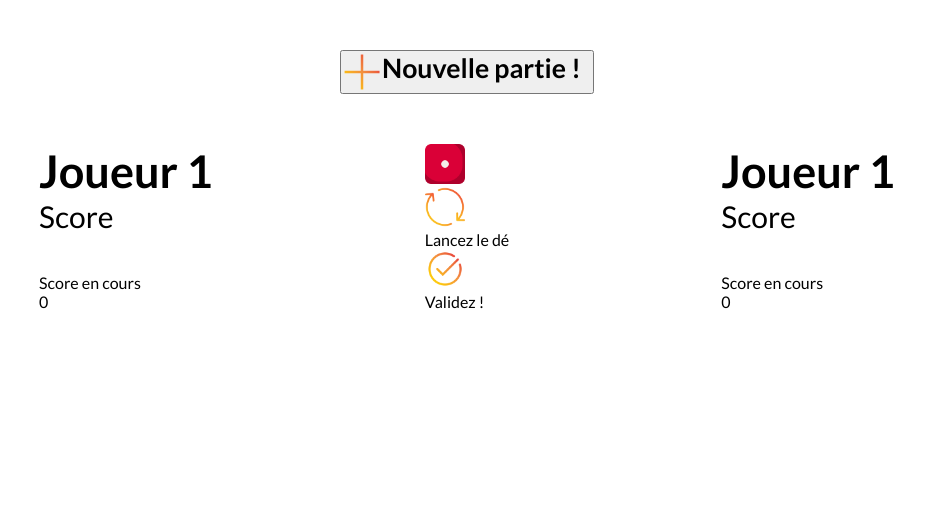
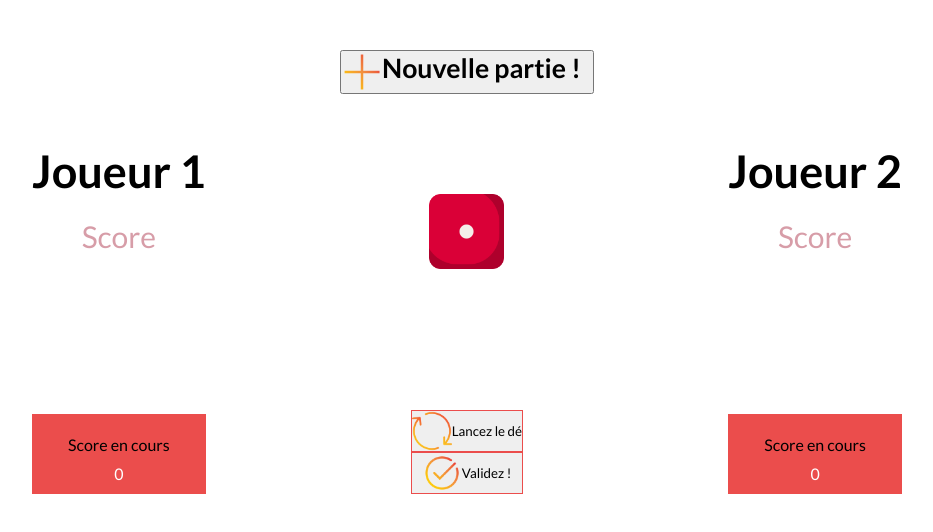
Before and after one commit to Bdeloof/Evaluation-Benjamin-DE-LOOF-GDWFSDVSWEBAJAVAEXAIII1A, a plain HTML site: page index.html in a window 1280 px wide. Shown: the whole page, without its empty margins (173-1106 px from the left). Drawn offline with Linux system fonts and the light colour scheme.

Commit message:
fin stylisation css

```diff
--- a/index.html
+++ b/index.html
@@ -15,7 +15,7 @@
 </head>
 <body>
       <header>
-            <button class="buttonNewGame">
+            <button class="buttonNewGame" type="button">
                   <div class="newGame">
                         <img src="./Images/add.png" alt="Image pour créer nouvelle partie">
                         <h1>Nouvelle partie !</h1>
@@ -30,32 +30,34 @@
                               <H2>Joueur 1</H2>
                               <p>Score</p>
                         </div>
-                        <div>
+                        <div class="scoreEnCours">
                               <p>Score en cours</p>
-                              <p>0</p>
+                              <p class="scoreEnCoursBlanc">0</p>
                         </div>
                   </div>
 
-                  <div>
-                        <img src="./Images/Dice/dice-1.png" alt="Image Dé numéro 1">
-                        <div>
-                              <img src="./Images/synchroniser.png" alt="Image lancé de dé">
-                              <p>Lancez le dé</p>
-                        </div>
-                        <div>
-                              <img src="./Images/verifier.png" alt="Image pour valider le score">
-                              <p>Validez !</p>
+                  <div class="mainCentral">
+                        <img class="diceOne" src="./Images/Dice/dice-1.png" alt="Image Dé numéro 1">
+                        <div class="boutonJeu">
+                              <button class="boutonLancerDe" type="button">
+                                    <img src="./Images/synchroniser.png" alt="Image lancé de dé">
+                                    <p>Lancez le dé</p>
+                              </button>
+                              <button class="boutonLancerDe valider" type="button">
+                                    <img src="./Images/verifier.png" alt="Image pour valider le score">
+                                    <p>Validez !</p>
+                              </button>
                         </div>
                   </div>
 
                   <div class="playerStyle">
                         <div class="score">
-                              <H2>Joueur 1</H2>
+                              <H2>Joueur 2</H2>
                               <p>Score</p>
                         </div>
-                        <div>
+                        <div class="scoreEnCours">
                               <p>Score en cours</p>
-                              <p>0</p>
+                              <p class="scoreEnCoursBlanc">0</p>
                         </div>
                   </div>
             </div>
--- a/styles.css
+++ b/styles.css
@@ -2,6 +2,7 @@
       margin: 0;
       padding: 0;
       box-sizing: border-box;
+      font-family: 'Domine', serif;
       font-family: 'Lato', sans-serif;
 }
 
@@ -25,17 +26,72 @@ img {
 /* Stylisation Partie Principal */
 
 .mainGame {
-      margin-top: 50px;
+      height: 400px;
+      padding-top: 50px;
       display: flex;
       justify-content: space-evenly;
 }
+
+/* Stylisation Joueurs */
 
 .playerStyle {
       display: flex;
       flex-direction: column;
       justify-content: space-between;
+      text-align: center;
 }
 
 .score {
       font-size: 30px
 }
+
+.score p {
+      color: rgb(215, 157, 168);
+      padding-top: 20px;
+}
+
+.scoreEnCours {
+      border: 1px solid rgb(235, 77, 76);
+      background-color: rgb(235, 77, 76);
+      padding-top: 20px;
+      padding-bottom: 10px;
+}
+
+.scoreEnCoursBlanc {
+      color: white;
+      padding-top: 10px;
+}
+
+/* Stylisation Lancé de Dé */
+
+.mainCentral {
+      display: flex;
+      flex-direction: column;
+      justify-content: space-between;
+      align-items: center;
+}
+
+.diceOne {
+      width: 75px;
+      padding-top: 50px;
+}
+
+.boutonJeu {
+      position: relative;
+}
+
+.boutonLancerDe {
+      display: flex;
+      align-items: center;
+      border: 1px solid rgb(235, 77, 76);
+}
+
+.boutonLancerDe:hover {
+      background-color: rgb(235, 77, 76);
+      color: white;
+}
+
+.valider {
+      padding-left: 10px;
+      padding-right: 11px;
+}
```
